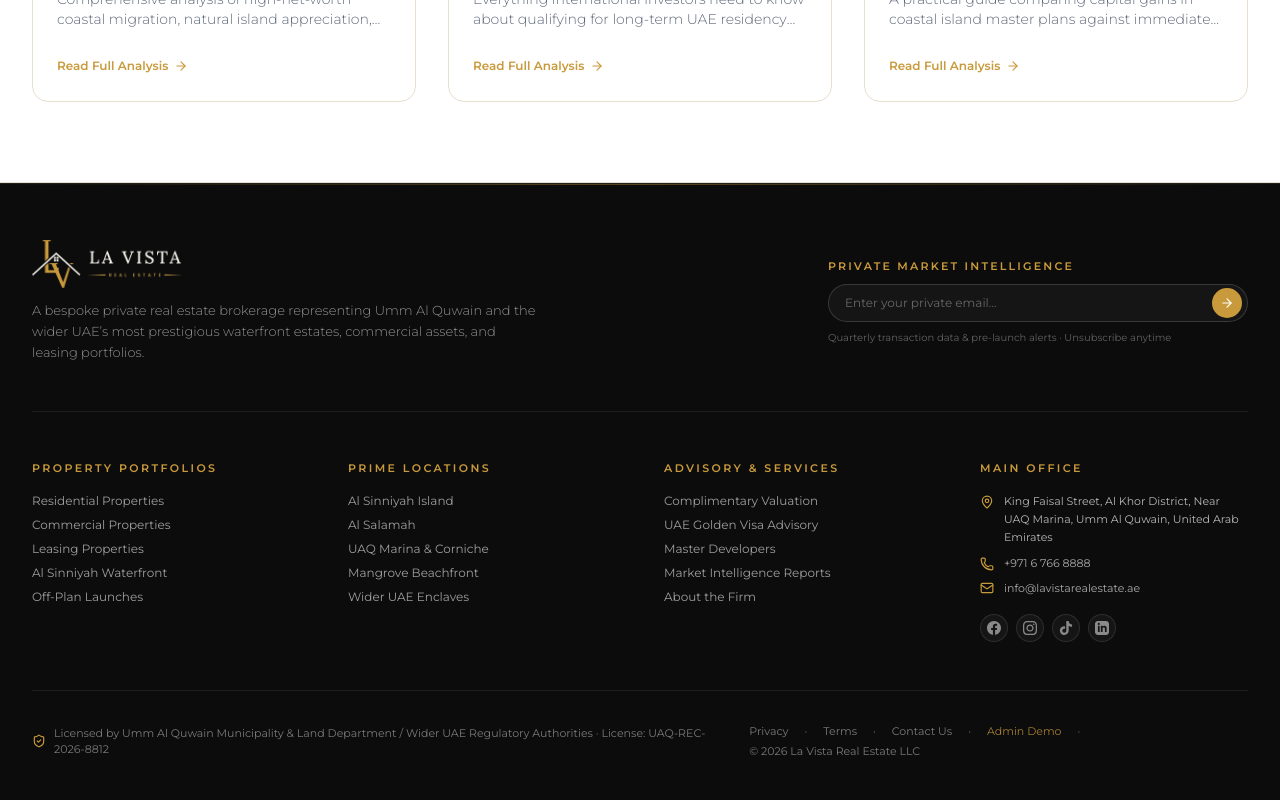
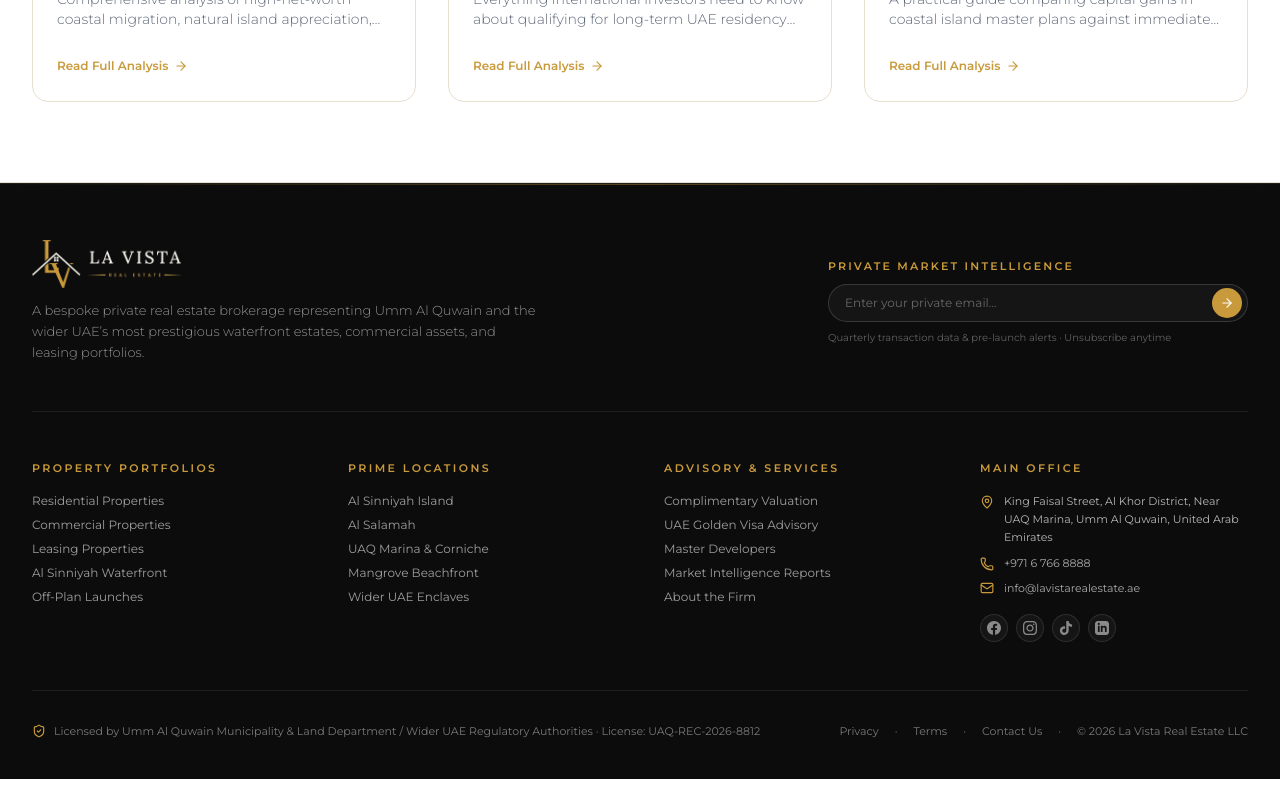
Before and after one commit to lavistarealestate26-ux/la-vista, a Next.js app: page / in a window 1280 px wide. Shown: the part 5634-6434 px from the top of the page. After the commit the page ends 6413 px from the top, so only its background shows below. Built offline with nearby package versions, Linux system fonts and the light colour scheme.

Commit message:
fix(footer): hide public admin demo link from footer

```diff
--- a/src/components/layout/Footer.tsx
+++ b/src/components/layout/Footer.tsx
@@ -304,10 +304,6 @@ export default function Footer() {
               {isRTL ? "اتصل بنا" : "Contact Us"}
             </Link>
             <span>·</span>
-            <Link href="/admin" className="text-[#C99A3B]/80 hover:text-[#C99A3B] transition-colors">
-              {isRTL ? "بوابة الإدارة" : "Admin Demo"}
-            </Link>
-            <span>·</span>
             <span>© 2026 La Vista Real Estate LLC</span>
           </div>
         </div>
```
